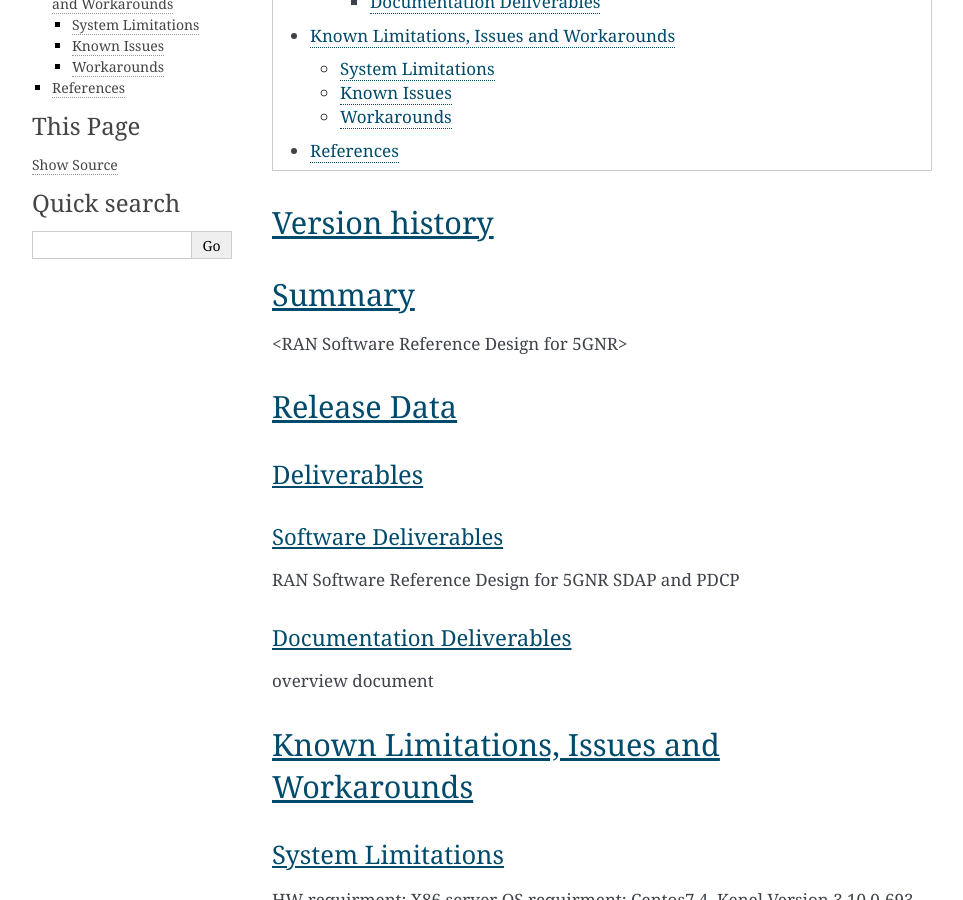
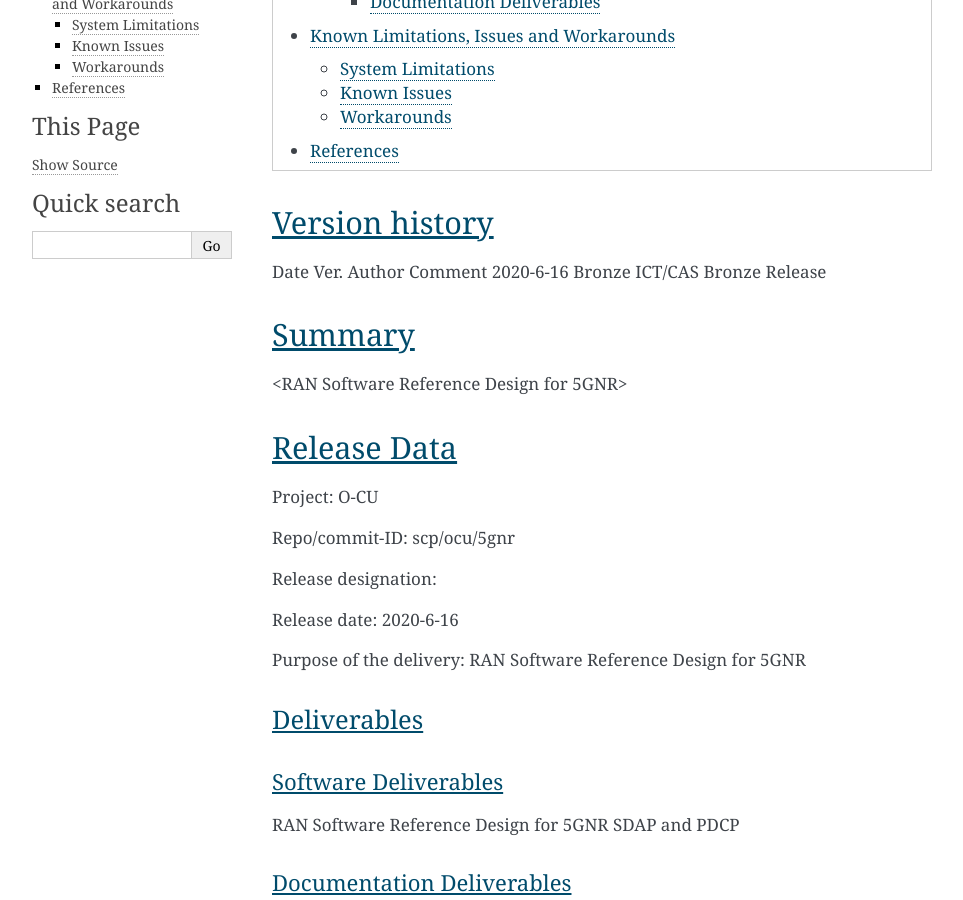
Before and after one commit to o-ran-sc/scp-ocu-5gnr, a Sphinx documentation site: the page built from docs/release-notes.rst, in a window 1280 px wide and 900 px high, scrolled down 311 px. Shown: the whole window, without its empty margins (148-1111 px from the left). Built offline with Sphinx 7.4.7, drawn with Linux system fonts in a browser that asks for light colours; part of the change alters nothing that is shown.

Commit message:
Update documentation of 5gnr
Signed-off-by: YCJict <yuanchunjing@ict.ac.cn>
Change-Id: Id85b3e36e8f0de447bef4f631ec43e72586da393

```diff
--- a/docs/index.rst
+++ b/docs/index.rst
@@ -3,7 +3,7 @@
 .. Copyright (C) 2020 ICT/CAS
 
 Welcome to O-RAN SC scp-ocu-5gnr Documentation
-===========================================
+=============================================================
 
 .. toctree::
    :maxdepth: 2
--- a/docs/release-notes.rst
+++ b/docs/release-notes.rst
@@ -4,7 +4,7 @@
 
 
 Release Notes
-=============
+================
 
 
 This document provides the release notes for <0.1.0> of <5gnr>.
@@ -17,19 +17,10 @@ This document provides the release notes for <0.1.0> of <5gnr>.
 Version history
 ---------------
 
-+--------------------+--------------------+--------------------+--------------------+
-| **Date**           | **Ver.**           | **Author**         | **Comment**        |
-|                    |                    |                    |                    |
-+--------------------+--------------------+--------------------+--------------------+
-| 2020-6-16         | 0.1.0              | ICT/CAS               | First draft        |
-|                    |                    |                    |                    |
-+--------------------+--------------------+--------------------+--------------------+
-|                    |              |                    |                    |
-|                    |                    |                    |                    |
-+--------------------+--------------------+--------------------+--------------------+
-|                    |                 |                    |                    |
-|                    |                    |                    |                    |
-+--------------------+--------------------+--------------------+--------------------+
+Date                    Ver.                 Author               Comment
+2020-6-16         Bronze             ICT/CAS            Bronze Release
+
+
 
 
 Summary
@@ -41,25 +32,19 @@ Summary
 
 
 Release Data
-------------
+--------------
 
 
-+--------------------------------------+--------------------------------------+
-| **Project**                          | O-CU                                 |
-|                                      |                                      |
-+--------------------------------------+--------------------------------------+
-| **Repo/commit-ID**                   | scp/ocu/5gnr                      |
-|                                      |                                      |
-+--------------------------------------+--------------------------------------+
-| **Release designation**              |                                      |
-|                                      |                                      |
-+--------------------------------------+--------------------------------------+
-| **Release date**                     | 2020-6-16                          |
-|                                      |                                      |
-+--------------------------------------+--------------------------------------+
-| **Purpose of the delivery**          |RAN Software Reference Design for 5GNR       |
-|                                      |                                      |
-+--------------------------------------+--------------------------------------+
+Project:                                   O-CU
+
+Repo/commit-ID:                    scp/ocu/5gnr
+
+Release designation:
+
+Release date:                          2020-6-16
+
+Purpose of the delivery:          RAN Software Reference Design for 5GNR
+
 
 
 
```
